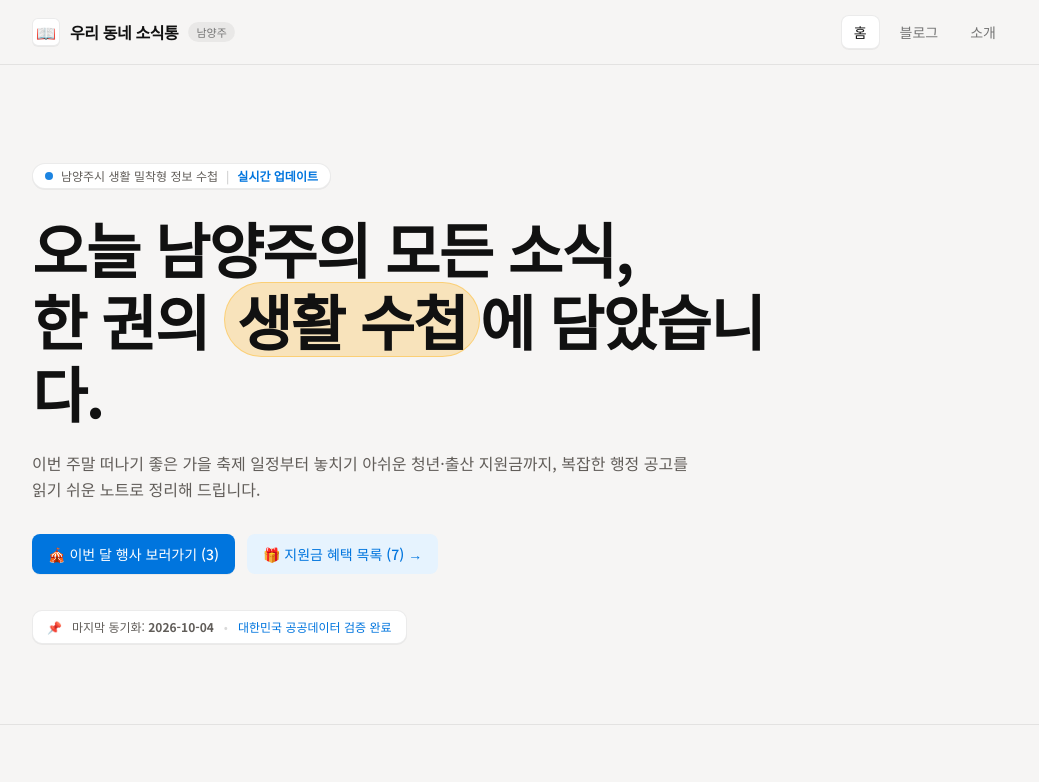
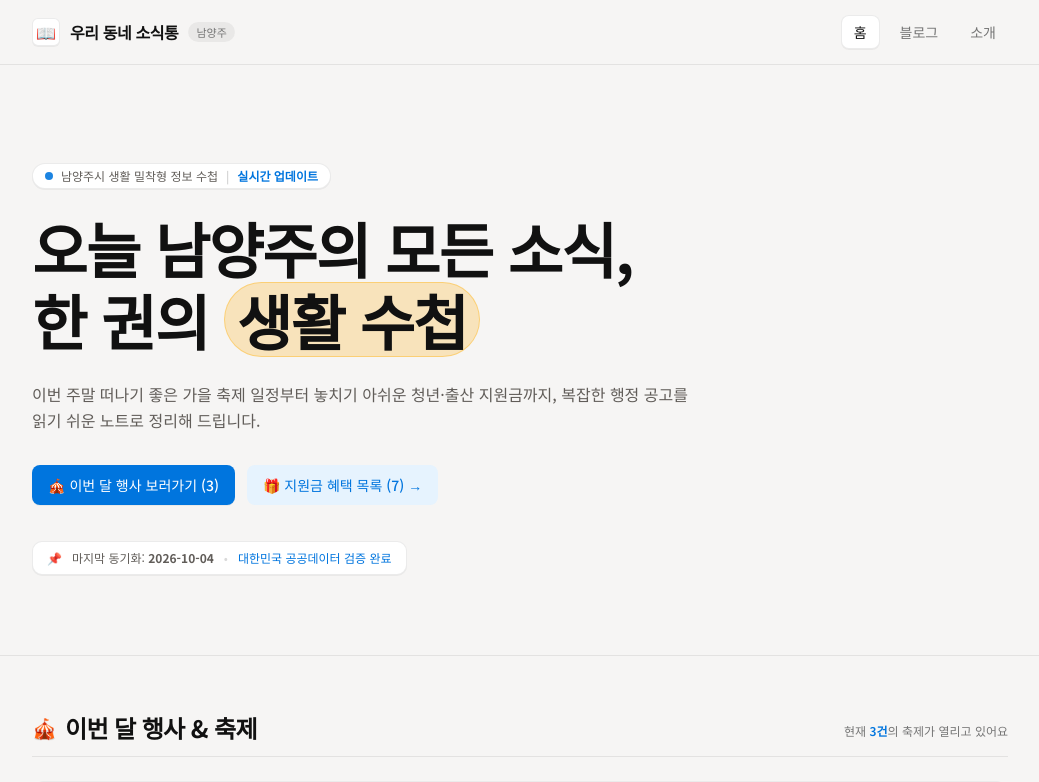
Before and after one commit to koreasr-aoip/my-blog, a Next.js app: page / in a window 1280 px wide. Shown: the top 782 px of the page, without its empty margins (120-1159 px from the left). Built offline with nearby package versions, Linux system fonts and the light colour scheme; no server answers.

Commit message:
style: 메인 헤드라인 문구를 '오늘 남양주의 모든 소식, 한 권의 생활 수첩'으로 변경

```diff
--- a/src/app/page.tsx
+++ b/src/app/page.tsx
@@ -120,7 +120,6 @@ export default function Home() {
               <span className="inline-block px-3 py-0.5 rounded-full bg-[#ffb110]/25 text-[#111111] border border-[#ffb110]/40">
                 생활 수첩
               </span>
-              에 담았습니다.
             </h1>
 
             {/* 서브 카피 */}
```
